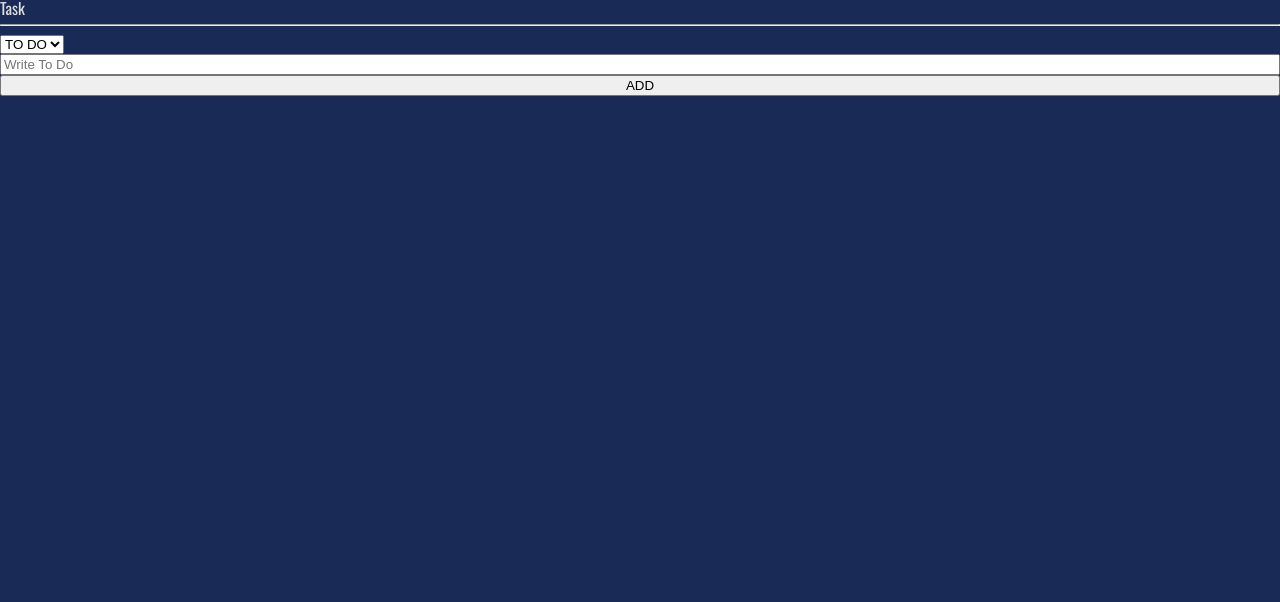
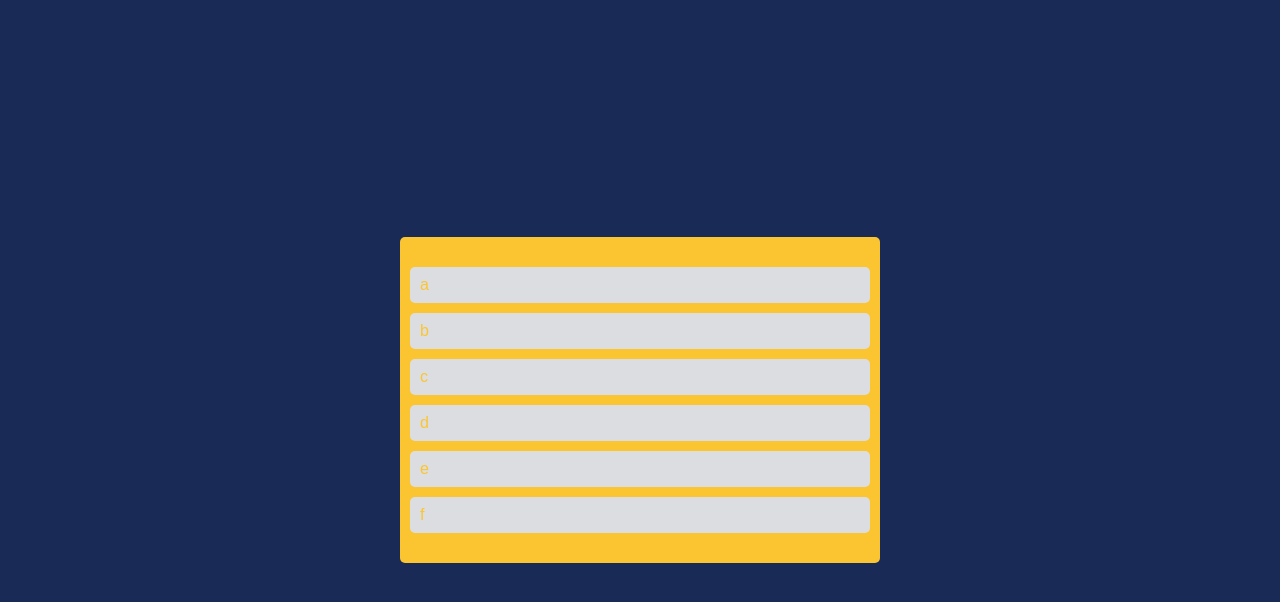
Before and after one commit to leekyungho112/ts-trello, a React (Create React App) app: page / in a window 1280 px wide. Shown: the top 602 px of the page. Built offline with nearby package versions, Linux system fonts and the light colour scheme.

Commit message:
Drag and Drop settings

```diff
--- a/package.json
+++ b/package.json
@@ -11,6 +11,7 @@
     "@types/react": "^17.0.36",
     "@types/react-dom": "^17.0.11",
     "react": "^17.0.2",
+    "react-beautiful-dnd": "^13.1.0",
     "react-dom": "^17.0.2",
     "react-hook-form": "^7.20.2",
     "react-scripts": "4.0.3",
@@ -44,6 +45,7 @@
     ]
   },
   "devDependencies": {
+    "@types/react-beautiful-dnd": "^13.1.2",
     "@types/styled-components": "^5.1.15"
   }
 }
--- a/src/App.tsx
+++ b/src/App.tsx
@@ -1,79 +1,65 @@
 import React from 'react';
-import { createGlobalStyle } from 'styled-components';
-import ToDoList from './components/ToDoList';
+import {
+  DragDropContext,
+  Draggable,
+  Droppable,
+  DropResult,
+} from 'react-beautiful-dnd';
+import { useRecoilState } from 'recoil';
+import styled from 'styled-components';
+import { toDoState } from './atoms';
+import DragabbleCard from './components/DragabbleCard';
 
-const GlobalStyle = createGlobalStyle`
-@import url('https://fonts.googleapis.com/css2?family=Oswald:wght@300;400;500;700&display=swap');
-html, body, div, span, applet, object, iframe,
-h1, h2, h3, h4, h5, h6, p, blockquote, pre,
-a, abbr, acronym, address, big, cite, code,
-del, dfn, em, img, ins, kbd, q, s, samp,
-small, strike, strong, sub, sup, tt, var,
-b, u, i, center,
-dl, dt, dd, menu, ol, ul, li,
-fieldset, form, label, legend,
-table, caption, tbody, tfoot, thead, tr, th, td,
-article, aside, canvas, details, embed,
-figure, figcaption, footer, header, hgroup,
-main, menu, nav, output, ruby, section, summary,
-time, mark, audio, video {
-  margin: 0;
-  padding: 0;
-  border: 0;
-  font-size: 100%;
-  font: inherit;
-  vertical-align: baseline;
-}
-/* HTML5 display-role reset for older browsers */
-article, aside, details, figcaption, figure,
-footer, header, hgroup, main, menu, nav, section {
-  display: block;
-}
-/* HTML5 hidden-attribute fix for newer browsers */
-*[hidden] {
-    display: none;
-}
-body {
-  line-height: 1;
-}
-menu, ol, ul {
-  list-style: none;
-}
-blockquote, q {
-  quotes: none;
-}
-blockquote:before, blockquote:after,
-q:before, q:after {
-  content: '';
-  content: none;
-}
-table {
-  border-collapse: collapse;
-  border-spacing: 0;
-}
-* {
-  box-sizing: border-box;
-}
-body {
-  font-family: 'Oswald', sans-serif;
-  background-color:${(props) => props.theme.bgColor};
-  color:${(props) => props.theme.textColor};
-
-}
-a {
-  text-decoration:none;
-  color: inherit;
-}
-
-
+const Wrapper = styled.div`
+  display: flex;
+  max-width: 480px;
+  width: 100%;
+  margin: 0 auto;
+  justify-content: center;
+  align-items: center;
+  height: 100vh;
+`;
+const Boards = styled.div`
+  display: grid;
+  width: 100%;
+  grid-template-columns: repeat(1, 1fr);
+`;
+const Board = styled.div`
+  padding: 20px 10px;
+  padding-top: 30px;
+  background-color: ${(props) => props.theme.boardColor};
+  border-radius: 5px;
+  min-height: 300px;
 `;
 
 function App() {
+  const [toDos, setToDos] = useRecoilState(toDoState);
+  const onDragEnd = ({ draggableId, destination, source }: DropResult) => {
+    if (!destination) return;
+    setToDos((prevState) => {
+      const copyToDos = [...prevState];
+      copyToDos.splice(source.index, 1);
+      copyToDos.splice(destination?.index, 0, draggableId);
+      return copyToDos;
+    });
+  };
   return (
-    <>
-      <GlobalStyle />
-      <ToDoList />
-    </>
+    <DragDropContext onDragEnd={onDragEnd}>
+      <Wrapper>
+        <Boards>
+          <Droppable droppableId="one">
+            {(magic) => (
+              <Board ref={magic.innerRef} {...magic.droppableProps}>
+                {toDos.map((toDo, index) => (
+                  <DragabbleCard key={toDo} index={index} toDo={toDo} />
+                ))}
+                {magic.placeholder}
+              </Board>
+            )}
+          </Droppable>
+        </Boards>
+      </Wrapper>
+    </DragDropContext>
   );
 }
 
--- a/src/atoms.ts
+++ b/src/atoms.ts
@@ -1,41 +1,6 @@
 import { atom, selector } from 'recoil';
 
-export const loadedTodo = () => {
-  const loadedToDo = localStorage.getItem('TODO');
-  if (loadedToDo === null) {
-    return;
-  }
-
-  return JSON.parse(loadedToDo);
-};
-
-export enum Categories {
-  'TO_DO' = 'TO_DO',
-  'DOING' = 'DOING',
-  'DONE' = 'DONE',
-}
-
-export interface IToDo {
-  text: string;
-  id: number;
-  category: Categories;
-}
-
-export const categoryState = atom<Categories>({
-  key: 'category',
-  default: Categories.TO_DO,
+export const toDoState = atom({
+  key: 'toDo',
+  default: ['a', 'b', 'c', 'd', 'e', 'f'],
 });
-
-export const toDoState = atom<IToDo[]>({
-  key: 'toDo',
-  default: loadedTodo() || [],
-});
-
-export const toDoSelector = selector({
-  key: 'toDoSelector',
-  get: ({ get }) => {
-    const toDos = get(toDoState);
-    const category = get(categoryState);
-    return toDos.filter((toDo) => toDo.category === category);
-  },
-});
--- a/src/components/CreateToDo.tsx
+++ /dev/null
@@ -1,50 +0,0 @@
-import React, { useEffect } from 'react';
-import { useForm } from 'react-hook-form';
-import { useRecoilState, useRecoilValue } from 'recoil';
-import { categoryState, toDoState } from '../atoms';
-
-interface IForm {
-  toDo: string;
-}
-
-const CreateToDo = () => {
-  const [todos, setToDos] = useRecoilState(toDoState);
-  const category = useRecoilValue(categoryState);
-  const {
-    register,
-    handleSubmit,
-    setValue,
-    formState: { errors },
-  } = useForm<IForm>();
-  const onSubmit = ({ toDo }: IForm) => {
-    setToDos((oldtoDo) => [
-      { id: Date.now(), text: toDo, category },
-      ...oldtoDo,
-    ]);
-    setValue('toDo', '');
-  };
-  useEffect(() => {
-    localStorage.setItem('TODO', JSON.stringify(todos));
-  }, [todos]);
-  return (
-    <form
-      style={{ display: 'flex', flexDirection: 'column' }}
-      onSubmit={handleSubmit(onSubmit)}
-    >
-      <input
-        {...register('toDo', {
-          required: 'Write To Do',
-          pattern: {
-            value: /[\S]/g,
-            message: '공백은 안됩니다.',
-          },
-        })}
-        placeholder="Write To Do"
-      />
-      <span style={{ color: 'red' }}>{errors?.toDo?.message}</span>
-      <button>ADD</button>
-    </form>
-  );
-};
-
-export default CreateToDo;
--- /dev/null
+++ b/src/components/DragabbleCard.tsx
@@ -0,0 +1,33 @@
+import React from 'react';
+import { Draggable } from 'react-beautiful-dnd';
+import styled from 'styled-components';
+
+const Card = styled.div`
+  background-color: ${(props) => props.theme.cardColor};
+  border-radius: 5px;
+  padding: 10px 10px;
+  margin-bottom: 10px;
+`;
+
+interface IDragabbleCardProps {
+  toDo: string;
+  index: number;
+}
+
+const DragabbleCard = ({ toDo, index }: IDragabbleCardProps) => {
+  return (
+    <Draggable key={toDo} draggableId={toDo} index={index}>
+      {(magic) => (
+        <Card
+          ref={magic.innerRef}
+          {...magic.draggableProps}
+          {...magic.dragHandleProps}
+        >
+          {toDo}
+        </Card>
+      )}
+    </Draggable>
+  );
+};
+
+export default DragabbleCard;
--- a/src/components/ToDo.tsx
+++ /dev/null
@@ -1,46 +0,0 @@
-import { useEffect } from 'react';
-import { useRecoilState } from 'recoil';
-import { Categories, IToDo, toDoState } from '../atoms';
-
-const ToDo = ({ text, category, id }: IToDo) => {
-  const [todos, setToDos] = useRecoilState(toDoState);
-
-  useEffect(() => {
-    localStorage.setItem('TODO', JSON.stringify(todos));
-  }, [todos]);
-  const onClick = (newCategory: IToDo['category']) => {
-    setToDos((oldToDos) => {
-      const targetIndex = oldToDos.findIndex((toDo) => toDo.id === id);
-
-      const newTodo = { id, text, category: newCategory };
-
-      return [
-        ...oldToDos.slice(0, targetIndex),
-        newTodo,
-        ...oldToDos.slice(targetIndex + 1),
-      ];
-    });
-  };
-  const onDelete = () => {
-    setToDos((oldTodo) => {
-      return oldTodo.filter((toDo) => toDo.id !== id);
-    });
-  };
-  return (
-    <li>
-      <span>{text}</span>
-      {category !== Categories.DOING && (
-        <button onClick={() => onClick(Categories.DOING)}>Doing</button>
-      )}
-      {category !== Categories.TO_DO && (
-        <button onClick={() => onClick(Categories.TO_DO)}>TO DO</button>
-      )}
-      {category !== Categories.DONE && (
-        <button onClick={() => onClick(Categories.DONE)}>DONE</button>
-      )}
-      <button onClick={onDelete}>DELETE</button>
-    </li>
-  );
-};
-
-export default ToDo;
--- a/src/components/ToDoList.tsx
+++ /dev/null
@@ -1,31 +0,0 @@
-import React from 'react';
-import { useRecoilState, useRecoilValue } from 'recoil';
-import { Categories, categoryState, toDoSelector } from '../atoms';
-import CreateToDo from './CreateToDo';
-import ToDo from './ToDo';
-
-const ToDoList = () => {
-  const toDos = useRecoilValue(toDoSelector);
-  const [category, setCategory] = useRecoilState(categoryState);
-  const onInPut = (event: React.FormEvent<HTMLSelectElement>) => {
-    setCategory(event.currentTarget.value as any);
-  };
-
-  return (
-    <div>
-      <h2>Task</h2>
-      <hr />
-      <select value={category} onInput={onInPut}>
-        <option value={Categories.TO_DO}>TO DO</option>
-        <option value={Categories.DOING}>Doing</option>
-        <option value={Categories.DONE}>Done</option>
-      </select>
-      <CreateToDo />
-      {toDos.map((toDo) => (
-        <ToDo key={toDo.id} {...toDo} />
-      ))}
-    </div>
-  );
-};
-
-export default ToDoList;
--- a/src/index.tsx
+++ b/src/index.tsx
@@ -1,15 +1,81 @@
 import React from 'react';
 import ReactDOM from 'react-dom';
 import { RecoilRoot } from 'recoil';
-import { ThemeProvider } from 'styled-components';
-
+import { createGlobalStyle, ThemeProvider } from 'styled-components';
 import App from './App';
 import { darkTheme } from './theme';
+
+const GlobalStyle = createGlobalStyle`
+@import url('https://fonts.googleapis.com/css2?family=Oswald:wght@300;400;500;700&display=swap');
+html, body, div, span, applet, object, iframe,
+h1, h2, h3, h4, h5, h6, p, blockquote, pre,
+a, abbr, acronym, address, big, cite, code,
+del, dfn, em, img, ins, kbd, q, s, samp,
+small, strike, strong, sub, sup, tt, var,
+b, u, i, center,
+dl, dt, dd, menu, ol, ul, li,
+fieldset, form, label, legend,
+table, caption, tbody, tfoot, thead, tr, th, td,
+article, aside, canvas, details, embed,
+figure, figcaption, footer, header, hgroup,
+main, menu, nav, output, ruby, section, summary,
+time, mark, audio, video {
+  margin: 0;
+  padding: 0;
+  border: 0;
+  font-size: 100%;
+  font: inherit;
+  vertical-align: baseline;
+}
+/* HTML5 display-role reset for older browsers */
+article, aside, details, figcaption, figure,
+footer, header, hgroup, main, menu, nav, section {
+  display: block;
+}
+/* HTML5 hidden-attribute fix for newer browsers */
+*[hidden] {
+    display: none;
+}
+body {
+  line-height: 1;
+}
+menu, ol, ul {
+  list-style: none;
+}
+blockquote, q {
+  quotes: none;
+}
+blockquote:before, blockquote:after,
+q:before, q:after {
+  content: '';
+  content: none;
+}
+table {
+  border-collapse: collapse;
+  border-spacing: 0;
+}
+* {
+  box-sizing: border-box;
+}
+body {
+  font-family: 'Oswald', sans-serif;
+  background-color:${(props) => props.theme.bgColor};
+  color:${(props) => props.theme.boardColor};
+
+}
+a {
+  text-decoration:none;
+  color: inherit;
+}
+
+
+`;
 
 ReactDOM.render(
   <React.StrictMode>
     <RecoilRoot>
       <ThemeProvider theme={darkTheme}>
+        <GlobalStyle />
         <App />
       </ThemeProvider>
     </RecoilRoot>
--- a/src/styled.d.ts
+++ b/src/styled.d.ts
@@ -3,8 +3,8 @@ import 'styled-components';
 // and extend them!
 declare module 'styled-components' {
   export interface DefaultTheme {
-    textColor: string;
     bgColor: string;
-    accentColor: string;
+    cardColor: string;
+    boardColor: string;
   }
 }
--- a/src/theme.ts
+++ b/src/theme.ts
@@ -2,6 +2,6 @@ import { DefaultTheme } from 'styled-components';
 
 export const darkTheme: DefaultTheme = {
   bgColor: '#192a56',
-  textColor: '#dcdde1',
-  accentColor: '#fbc531',
+  cardColor: '#dcdde1',
+  boardColor: '#fbc531',
 };
```
Also changed, not shown: 1 other file (tests, documents, lock files or other folders).
